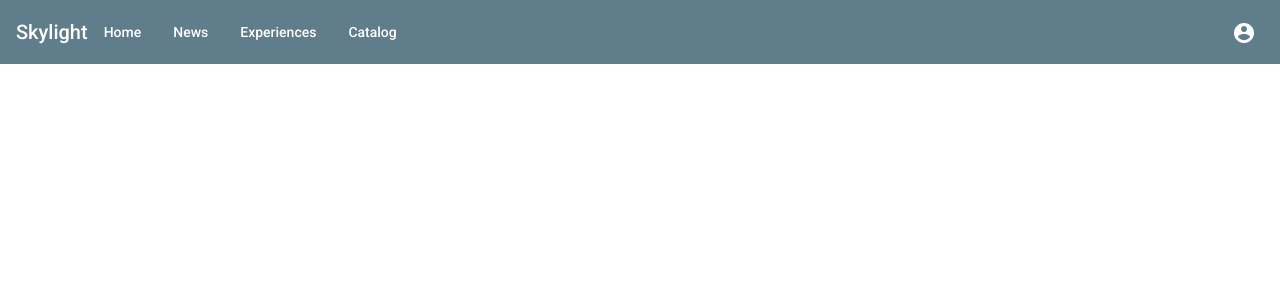
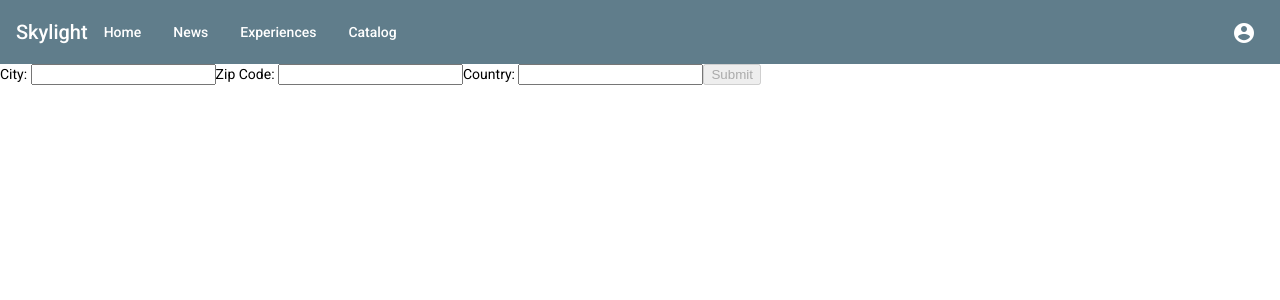
Before and after one commit to JTPenkalski/Skylight, an Angular app in the folder Skylight/Skylight-WebUI/: page / in a window 1280 px wide. Shown: the top 300 px of the page. Built offline with nearby package versions, Linux system fonts and the light colour scheme; no server answers.

Commit message:
Began setting up the foundation for the first user form, which accepts input for the Location model.

```diff
--- a/Skylight/Skylight-WebUI/src/components/app/app.component.html
+++ b/Skylight/Skylight-WebUI/src/components/app/app.component.html
@@ -9,3 +9,5 @@
     <mat-icon fontIcon="account_circle"></mat-icon>
   </button>
 </mat-toolbar>
+
+<form-location></form-location>
--- /dev/null
+++ b/Skylight/Skylight-WebUI/src/components/forms/location/form-location.component.html
@@ -0,0 +1,12 @@
+<form [formGroup]="location" (ngSubmit)="onSubmit()">
+  <label for="city">City: </label>
+  <input id="city" type="text" formControlName="city">
+
+  <label for="zipCode">Zip Code: </label>
+  <input id="zipCode" type="text" formControlName="zipCode">
+
+  <label for="country">Country: </label>
+  <input id="country" type="text" formControlName="country">
+
+  <button type="submit" [disabled]="!location.valid">Submit</button>
+</form>
--- /dev/null
+++ b/Skylight/Skylight-WebUI/src/components/forms/location/form-location.component.ts
@@ -0,0 +1,22 @@
+import { Component } from '@angular/core';
+import { FormBuilder, FormControl, FormGroup } from '@angular/forms';
+import { Validators } from '@angular/forms';
+
+@Component({
+  selector: 'form-location',
+  templateUrl: './form-location.component.html'
+})
+export class FormLocationComponent {
+  location = this.formBuilder.group({
+    city: ['', Validators.required],
+    zipCode: ['', Validators.required],
+    country: ['', Validators.required]
+  });
+
+  constructor(private formBuilder: FormBuilder) { }
+
+  onSubmit() {
+    // TODO: Use EventEmitter with form value
+    console.warn(this.location.value);
+  }
+}
```
Also changed, not shown: Skylight/Skylight-WebUI/src/modules/app.module.ts (+6 -2 lines), 2 other files (tests, documents, lock files or other folders).
